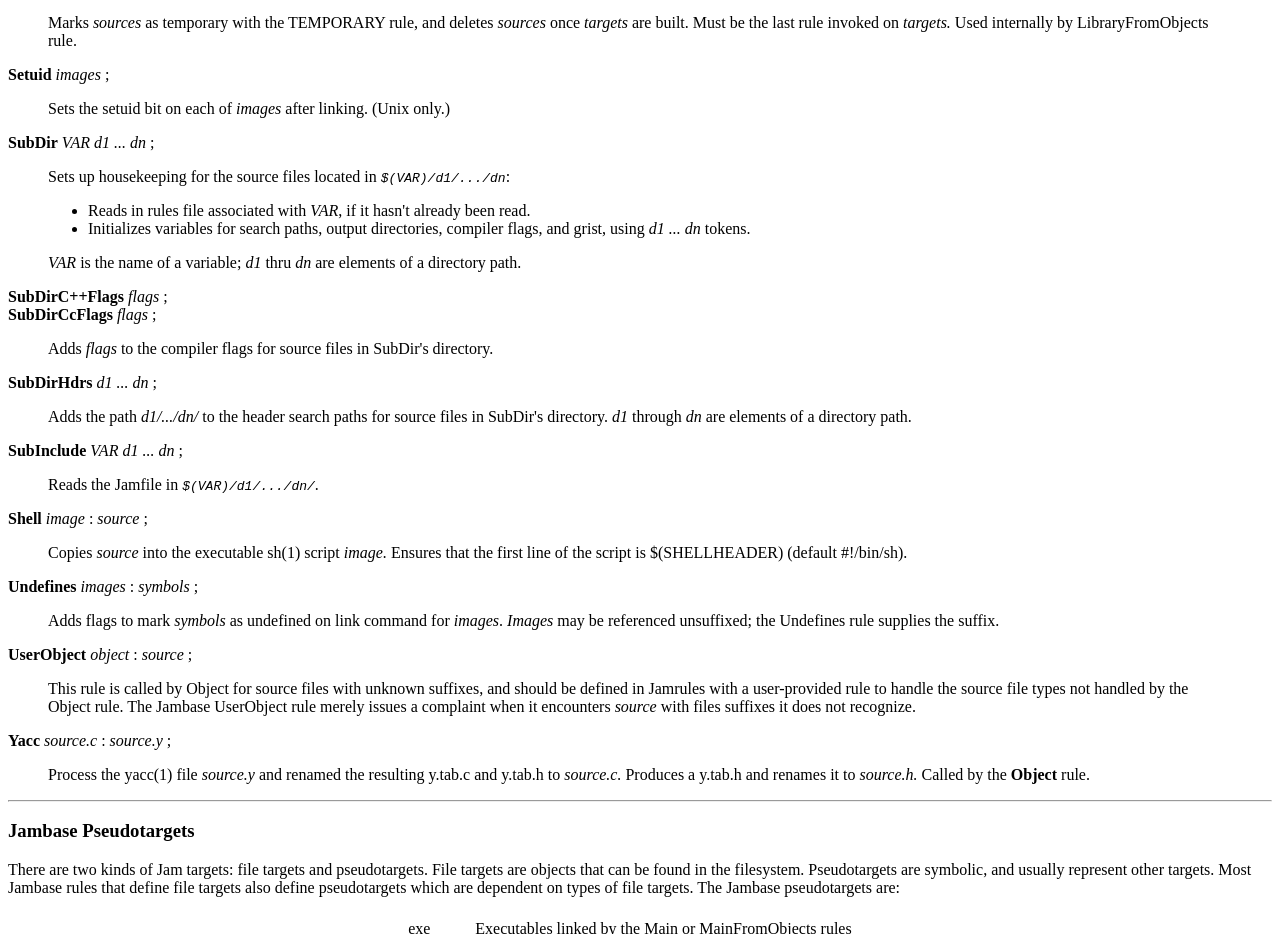
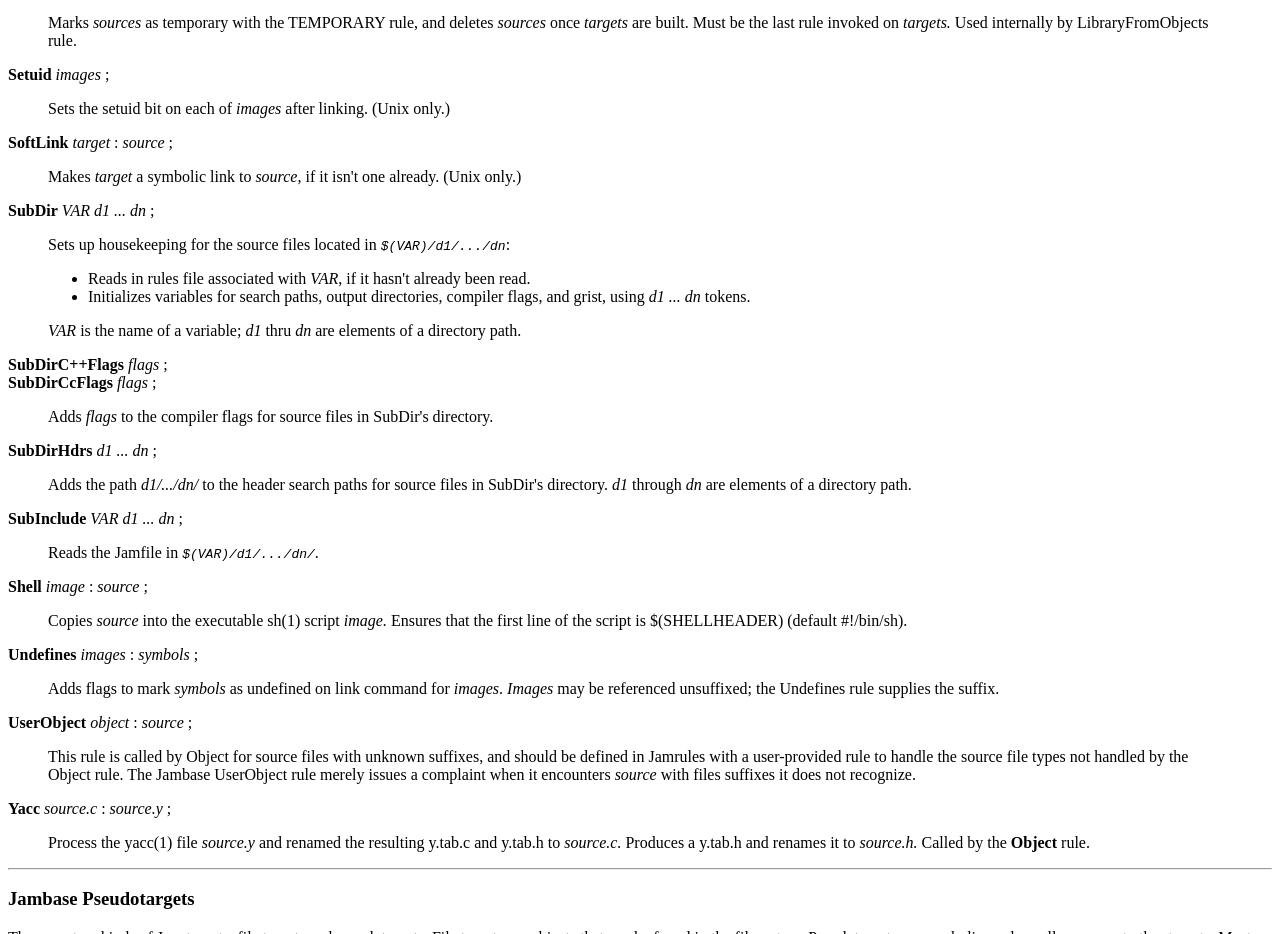
Before and after one commit to CrimsonSands/TestP4Import, a plain HTML site: page src/Jambase.html in a window 1280 px wide. Shown: the part 2920-3854 px from the top of the page. Drawn offline with Linux system fonts and the light colour scheme.

Commit message:
Document the new SoftLink rule.
[git-p4: depot-paths = "//guest/perforce_software/jam/": change = 1579]

```diff
--- a/src/Jambase.html
+++ b/src/Jambase.html
@@ -261,6 +261,11 @@ Jambase Rules
 	      Sets the setuid bit on each of <I>images</I>  after
 	      linking. (Unix only.)
 
+</BLOCKQUOTE>
+       <B>SoftLink</B> <I>target</I> : <I>source</I> ;
+<BLOCKQUOTE>
+              Makes <I>target</I> a symbolic link to <I>source,</I> if it isn't one
+              already. (Unix only.)
 </BLOCKQUOTE>
 	<B>SubDir</B> <I>VAR d1 ... dn</I> ;
 <BLOCKQUOTE>
```
